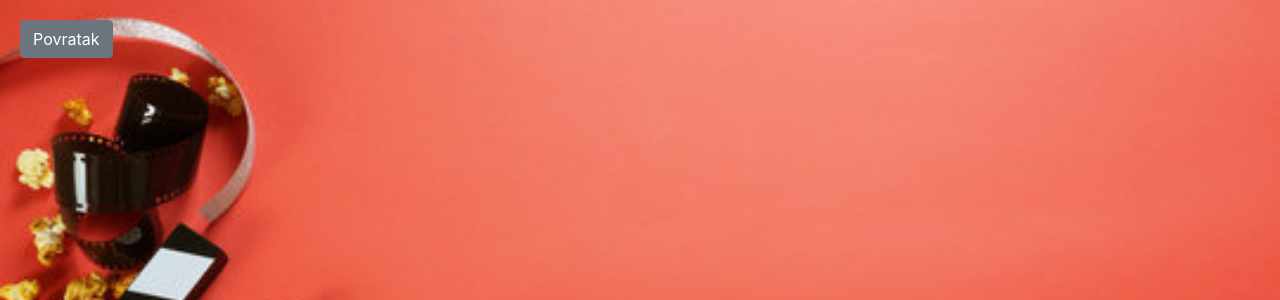
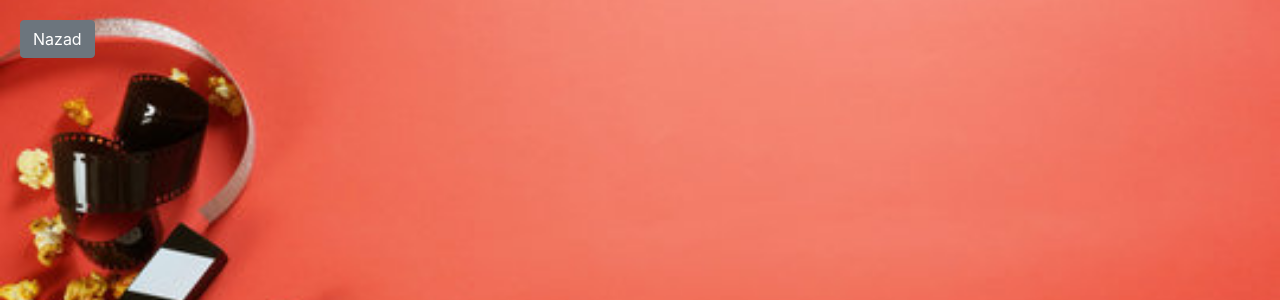
Before and after one commit to SavaSimic21/PABP, a PHP site: page /settings.php in a window 1280 px wide. Shown: the top 300 px of the page. Run offline with PHP 8.4, Linux system fonts and the light colour scheme; a user stored in the database is signed in; data comes from the database, SQL or seed files in the repository.

Commit message:
Update settings.php

```diff
--- a/projekat_PABP/settings.php
+++ b/projekat_PABP/settings.php
@@ -78,7 +78,7 @@
 </head>
 <body>
     <div class="container mt-5">
-        <a href="index.php" class="btn btn-secondary back-button">Povratak</a>
+        <a href="index.php" class="btn btn-secondary back-button">Nazad</a>
         <h2><?php echo $user['username']; ?></h2>
         <form action="settings.php" method="post">
             <div class="btn-group-vertical">
```
